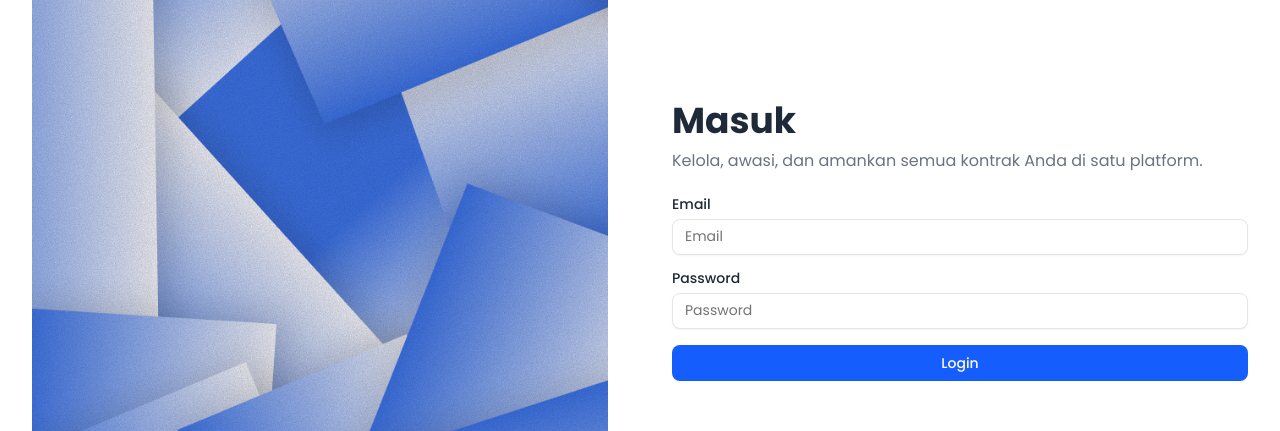
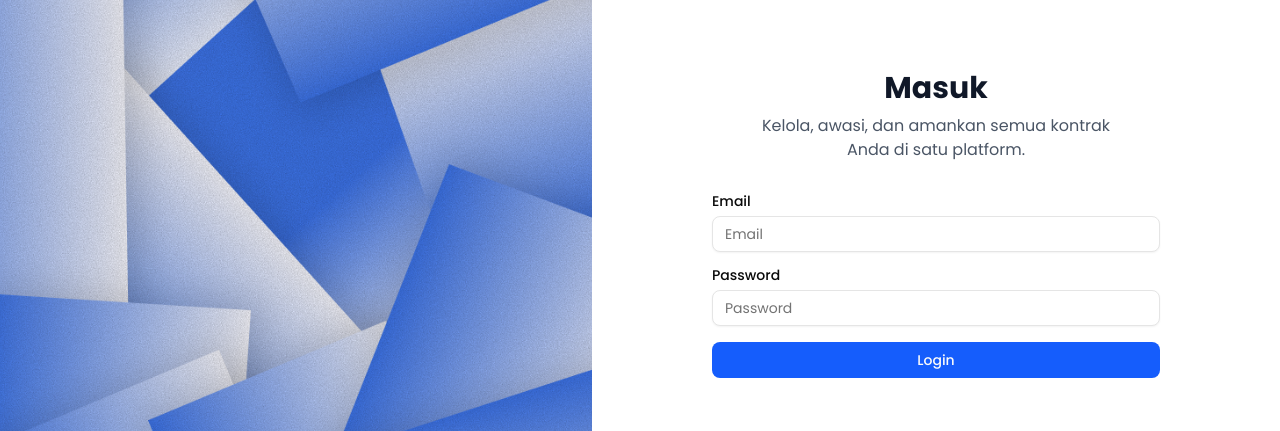
Before and after one commit to Narrr21/IContract, a Next.js app: page /login in a window 1280 px wide. Shown: the part 240-671 px from the top of the page. Built offline with nearby package versions, Linux system fonts and the light colour scheme; no server answers.

Commit message:
style: login

```diff
--- a/src/app/login/page.tsx
+++ b/src/app/login/page.tsx
@@ -6,6 +6,7 @@ import { useRouter } from "next/navigation";
 import { Button } from "@/components/ui/button";
 import { Input } from "@/components/ui/input";
 import { Label } from "@/components/ui/label";
+import Image from "next/image";
 
 export default function LoginPage() {
   const router = useRouter();
@@ -50,27 +51,32 @@ export default function LoginPage() {
   };
 
   return (
-    <div className="flex flex-col min-h-screen bg-white text-gray-800">
+      <div className="min-h-screen flex">
+          {/* Left Side - Blue Geometric Background */}
+          <div className="flex-1 relative bg-gradient-to-br from-blue-400 via-blue-500 to-blue-600 flex items-center justify-center">
+            {/* Background Image - Add your geometric image here */}
+            <div className="w-full h-full relative overflow-hidden">
+              {/* Background overlay for better text readability */}
+              <div className="absolute inset-0 bg-gradient-to-br from-blue-400/90 via-blue-500/90 to-blue-600/90" />
 
-      {/* 2. Bagian Konten Utama */}
-      <main className="flex-grow container mx-auto grid md:grid-cols-2 gap-16 items-center p-8">
-
-        {/* Kolom Kiri: Gambar Ilustrasi */}
-        <div className="hidden md:block">
-           {/* Ganti src dengan path gambar ilustrasi Anda di folder /public */}
-          <img
+              <Image
                 src="/images/register-bg.jpg"
-            alt="Contract Illustration"
+                alt="Geometric Background"
+                fill
                 className="object-cover"
+                priority
               />
             </div>
+          </div>
 
-        {/* Kolom Kanan: Form Login */}
-        <div className="flex flex-col justify-center">
-          <div className="mb-6">
-            <h1 className="text-4xl font-bold mb-2">Masuk</h1>
-            <p className="text-gray-500">
-              Kelola, awasi, dan amankan semua kontrak Anda di satu platform.
+          {/* Right Side - Form */}
+          <div className="flex-1 flex flex-col justify-center px-12 py-8 bg-white">
+            <div className="w-full max-w-md mx-auto">
+              <div className="text-center mb-8">
+                <h1 className="text-3xl font-bold text-gray-900 mb-2">Masuk</h1>
+                <p className="text-gray-600">
+                  Kelola, awasi, dan amankan semua kontrak<br />
+                  Anda di satu platform.
                 </p>
               </div>
 
@@ -115,7 +121,7 @@ export default function LoginPage() {
                 </div>
               </form>
             </div>
-      </main>
+          </div>
       </div>
     );
 }
```
Lines whose indentation alone changed are shown as unchanged.
